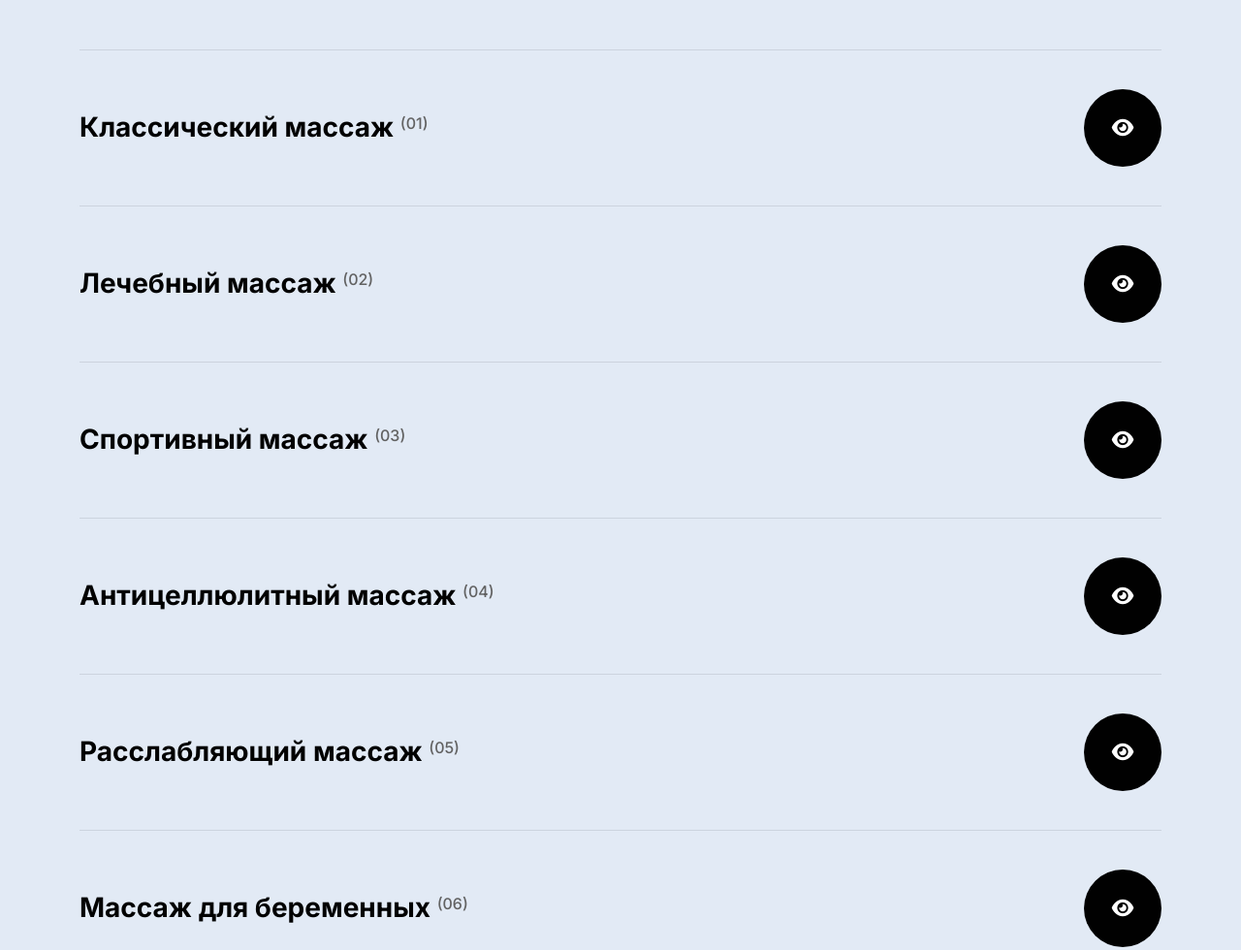
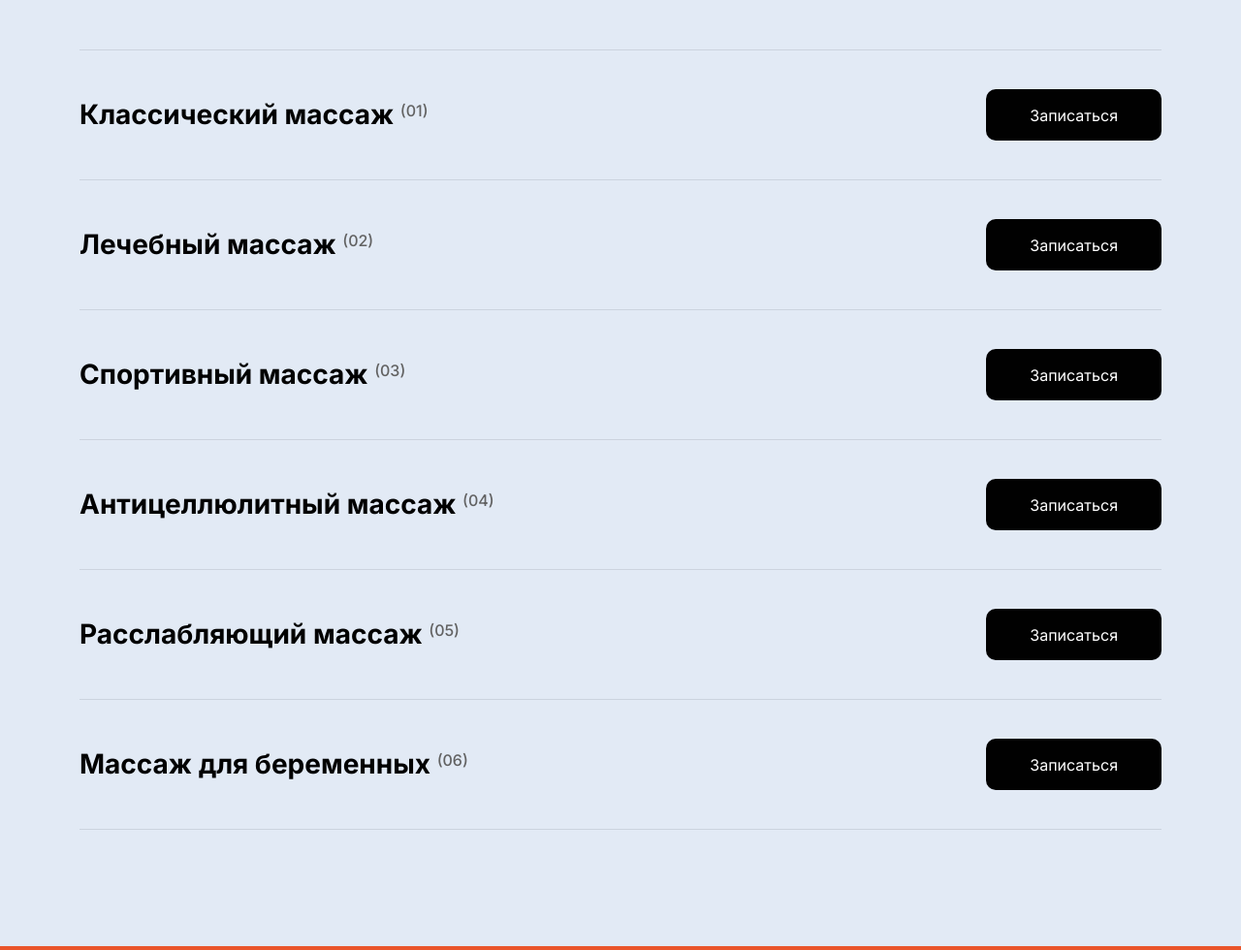
Before and after one commit to fuzzZy23/pavelsergeevlp, a plain HTML site: page index.html in a window 1280 px wide. Shown: the part 6600-7580 px from the top of the page at 97% size. Drawn offline with Linux system fonts and the light colour scheme; animation ran at ten frames a second; files whose address does not match are found by name.

Commit message:
Обновление index.html: замена кнопок с глазом на кнопки "Записаться" в секции услуг, улучшение дизайна кнопок и применение анимации btn_hover. Обновление style.css: добавлены стили для кнопок "Записаться". Обновление TASKS.md: добавлены задачи по улучшению кнопок "Записаться".

```diff
--- a/css/style.css
+++ b/css/style.css
@@ -1026,7 +1026,7 @@ button {
   color: var(--colorPrimary);
 } */
 
-.services_text .service_item a {
+.services_text .service_item a:not(.service-book-btn) {
   display: flex;
   align-items: center;
   justify-content: center;
@@ -1046,6 +1046,31 @@ button {
 }
 
 /* .services_text .service_item:hover a - removed empty rule */
+
+.services_text .service_item a.service-book-btn {
+  background: var(--colorBlack);
+  padding: 16px 45px;
+  border-radius: 10px;
+  font-size: 18px;
+  font-weight: 600;
+  color: var(--colorWhite);
+  text-decoration: none;
+  display: inline-block;
+  width: auto;
+  height: auto;
+  line-height: normal;
+  text-align: center;
+  transition: all linear 0.3s;
+  -webkit-transition: all linear 0.3s;
+  -moz-transition: all linear 0.3s;
+  -ms-transition: all linear 0.3s;
+  -o-transition: all linear 0.3s;
+}
+
+.services_text .service_item a.service-book-btn span {
+  position: relative;
+  z-index: 2;
+}
 
 /* services end */
 
--- a/index.html
+++ b/index.html
@@ -615,56 +615,44 @@
                 <div class="service_item fade_bottom" data-trigerId="service">
                   <h2>Классический массаж <sup>(01)</sup></h2>
                   <a
-                    href="service_details.html"
-                    class="image-view"
-                    data-img-cursor="<img src='images/portfolio_img_7.jpg' />"
-                    ><i class="fas fa-eye"></i
-                  ></a>
+                    href="contact_us.html"
+                    class="btn_hover service-book-btn"
+                    ><span>Записаться</span></a>
                 </div>
                 <div class="service_item fade_bottom" data-trigerId="service">
                   <h2>Лечебный массаж <sup>(02)</sup></h2>
                   <a
-                    href="service_details.html"
-                    class="image-view"
-                    data-img-cursor="<img src='images/portfolio_img_11.jpg' />"
-                    ><i class="fas fa-eye"></i
-                  ></a>
+                    href="contact_us.html"
+                    class="btn_hover service-book-btn"
+                    ><span>Записаться</span></a>
                 </div>
                 <div class="service_item fade_bottom" data-trigerId="service">
                   <h2>Спортивный массаж <sup>(03)</sup></h2>
                   <a
-                    href="service_details.html"
-                    class="image-view"
-                    data-img-cursor="<img src='images/portfolio_img_9.jpg' />"
-                    ><i class="fas fa-eye"></i
-                  ></a>
+                    href="contact_us.html"
+                    class="btn_hover service-book-btn"
+                    ><span>Записаться</span></a>
                 </div>
                 <div class="service_item fade_bottom" data-trigerId="service">
                   <h2>Антицеллюлитный массаж <sup>(04)</sup></h2>
                   <a
-                    href="service_details.html"
-                    class="image-view"
-                    data-img-cursor="<img src='images/portfolio_img_10.jpg' />"
-                    ><i class="fas fa-eye"></i
-                  ></a>
+                    href="contact_us.html"
+                    class="btn_hover service-book-btn"
+                    ><span>Записаться</span></a>
                 </div>
                 <div class="service_item fade_bottom" data-trigerId="service">
                   <h2>Расслабляющий массаж <sup>(05)</sup></h2>
                   <a
-                    href="service_details.html"
-                    class="image-view"
-                    data-img-cursor="<img src='images/portfolio_img_1.jpg' />"
-                    ><i class="fas fa-eye"></i
-                  ></a>
+                    href="contact_us.html"
+                    class="btn_hover service-book-btn"
+                    ><span>Записаться</span></a>
                 </div>
                 <div class="service_item fade_bottom" data-trigerId="service">
                   <h2>Массаж для беременных <sup>(06)</sup></h2>
                   <a
-                    href="service_details.html"
-                    class="image-view"
-                    data-img-cursor="<img src='images/portfolio_img_2.jpg' />"
-                    ><i class="fas fa-eye"></i
-                  ></a>
+                    href="contact_us.html"
+                    class="btn_hover service-book-btn"
+                    ><span>Записаться</span></a>
                 </div>
               </div>
             </div>
@@ -801,7 +789,7 @@
         <div class="row">
           <div class="col-xl-4 col-md-6">
             <div class="single_blog fade_left" data-trigerId="blog">
-              <h4>11 декабря, 2023</h4>
+              <h4>12 апреля, 2025</h4>
               <a class="title" href="blog_details.html"
                 >Как правильно подготовиться к массажу</a
               >
@@ -830,7 +818,7 @@
           </div>
           <div class="col-xl-4 col-md-6">
             <div class="single_blog fade_left" data-trigerId="blog">
-              <h4>5 декабря, 2023</h4>
+              <h4>5 января, 2025</h4>
               <a class="title" href="blog_details.html"
                 >Польза лечебного массажа для здоровья</a
               >
@@ -859,7 +847,7 @@
           </div>
           <div class="col-xl-4 col-md-6">
             <div class="single_blog fade_left" data-trigerId="blog">
-              <h4>28 ноября, 2023</h4>
+              <h4>28 декабря, 2024</h4>
               <a class="title" href="blog_details.html"
                 >Спортивный массаж: восстановление после тренировок</a
               >
```
Also changed, not shown: 1 other file.
